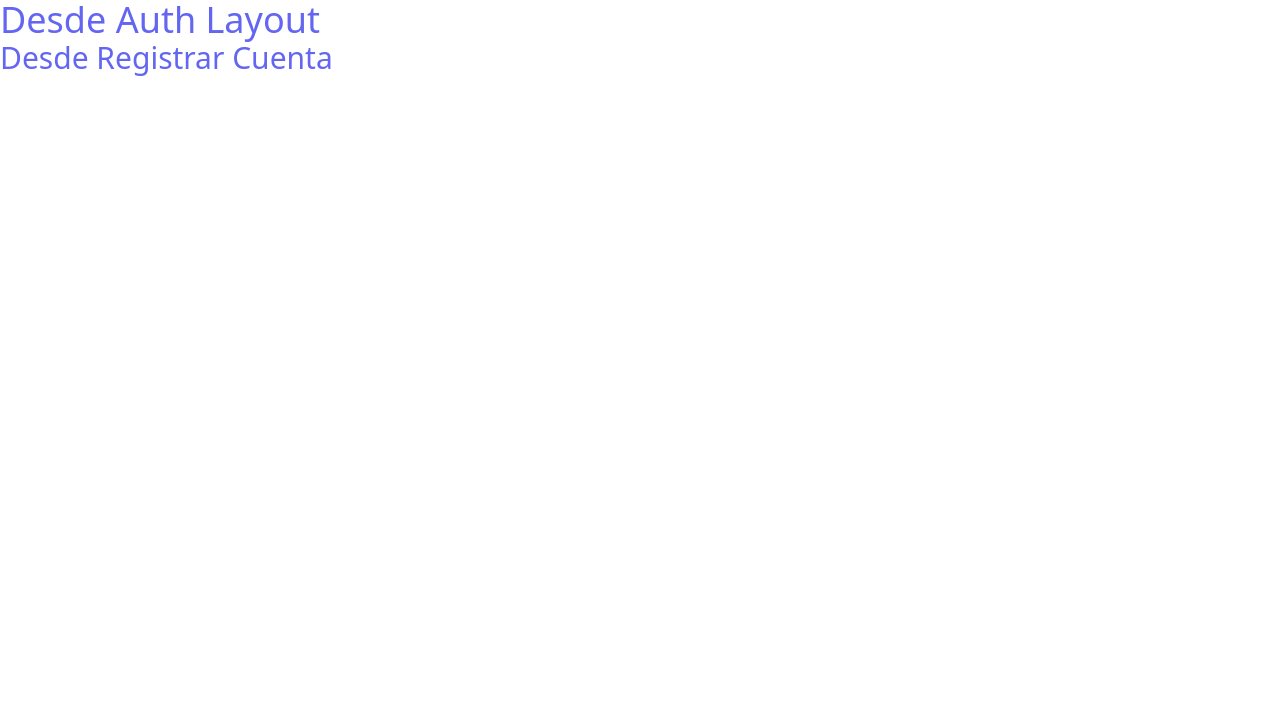
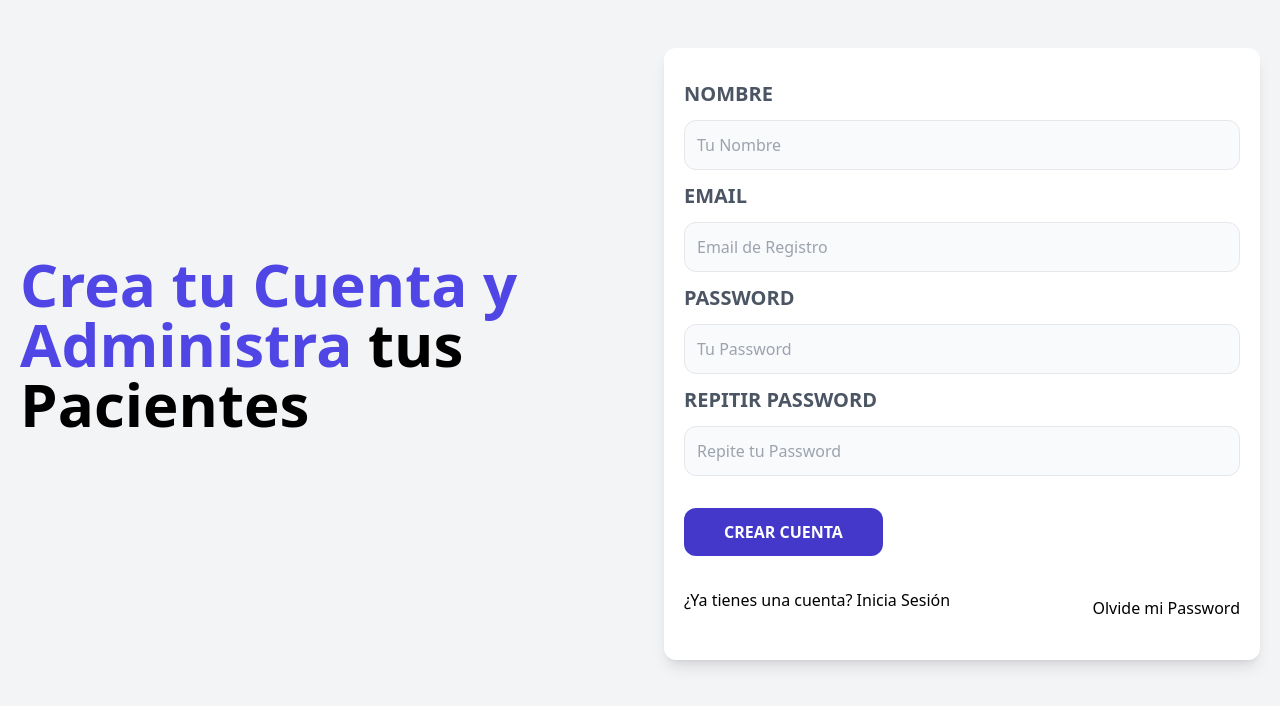
Before and after one commit to LangerTwo/FullStack-JS-Veterinarios, a React (Vite) app in the folder frontend/: page /registrar in a window 1280 px wide. Shown: the top 706 px of the page. Built offline with nearby package versions, Linux system fonts and the light colour scheme.

Commit message:
diseño del frontend hecho - voy a unir back

```diff
--- a/frontend/index.html
+++ b/frontend/index.html
@@ -6,7 +6,7 @@
     <meta name="viewport" content="width=device-width, initial-scale=1.0" />
     <title>APV - Administrador de Pacientes de Veterinaria</title>
   </head>
-  <body>
+  <body class="bg-gray-100 min-h-screen">
     <div id="root"></div>
     <script type="module" src="/src/main.jsx"></script>
   </body>
--- a/frontend/src/layout/AuthLayout.jsx
+++ b/frontend/src/layout/AuthLayout.jsx
@@ -4,8 +4,9 @@
 const AuthLayout = () => {
     return (
         <>
-            <h1 className="text-4xl text-extrabold text-indigo-500">Desde Auth Layout</h1>
-            <Outlet />
+            <main className="container mx-auto md:grid md:grid-cols-2 mt-2 gap-12 p-5 items-center">
+                <Outlet />
+            </main>
         </>
     )
 };
--- a/frontend/src/paginas/Login.jsx
+++ b/frontend/src/paginas/Login.jsx
@@ -1,9 +1,41 @@
-// import React from 'react'
+import { Link } from "react-router-dom"
 
 const login = () => {
   return (
     <>
-      <h2 className="text-3xl text-extrabold text-indigo-500">Login</h2>
+      <div>
+        <h1 className="text-indigo-600 font-black text-6xl">Incia Sesión y Administra tus <span className="text-black">Pacientes </span></h1>
+      </div>
+
+      <div className="mt-20 md:mt-5 shadow-lg px-5 py-10 rounded-xl bg-white">
+        <form action="">
+          <div className="my-3">
+            <label className="uppercase text-gray-600 block text-xl font-bold">
+              Email
+            </label>
+            <input type="email" placeholder="Email de Registro" className="border w-full p-3 mt-3 bg-gray-50 rounded-xl"/>
+          </div>
+
+          <div className="my-3">
+            <label className="uppercase text-gray-600 block text-xl font-bold">
+              Password
+            </label>
+            <input type="password" placeholder="Password de Registro" className="border w-full p-3 mt-3 bg-gray-50 rounded-xl"/>
+          </div>
+
+          <input type="submit" value="Iniciar Sesión" className="bg-indigo-700 w-full py-3 px-10 rounded-xl text-white uppercase font-bold mt-5 hover:cursor-pointer md:w-auto" />
+        </form>
+
+        <nav className="mt-10 lg:flex lg:justify-between">
+          <Link to="/registrar" className="block text-center my-5 teext-gray-500">
+            ¿No tienes una cuenta? Regístrate
+          </Link>
+          <Link to="/olvide-password" className="block text-center my-5 teext-gray-500">
+            Olvide mi Password
+          </Link>
+        </nav>
+      </div>
+
     </>
   )
 }
--- a/frontend/src/paginas/OlvidePassword.jsx
+++ b/frontend/src/paginas/OlvidePassword.jsx
@@ -1,9 +1,36 @@
-// import React from 'react'
+import { Link } from "react-router-dom"
 
 const OlvidePassword = () => {
   return (
     <>
-      <h2 className="text-3xl text-extrabold text-indigo-500">Desde Olvide Password</h2>
+      <div>
+        <h1 className="text-indigo-600 font-black text-6xl">
+          Recura tu Acceso t no Pierdas <span className="text-black">tus Pacientes </span>
+        </h1>
+      </div>
+
+      <div className="mt-20 md:mt-5 shadow-lg px-5 py-5 rounded-xl bg-white">
+          <form action="">
+            <div className="my-3">
+                <label className="uppercase text-gray-600 block text-xl font-bold">
+                  Email
+                </label>
+                <input type="email" placeholder="Email de Registro" className="border w-full p-3 mt-3 bg-gray-50 rounded-xl"/>
+            </div>
+
+            <input type="submit" value="Enviar Instrucciones" className="bg-indigo-700 w-full py-3 px-10 rounded-xl text-white uppercase font-bold mt-5 hover:cursor-pointer md:w-auto" />
+          </form>
+
+          <nav className="mt-5 lg:flex lg:justify-between">
+            <Link to="/" className="block text-center my-3 teext-gray-500">
+              ¿Ya tienes una cuenta? Inicia Sesión
+            </Link>
+            <Link to="/registrar" className="block text-center my-5 teext-gray-500">
+             ¿No tienes una cuenta? Regístrate
+            </Link>
+          </nav>
+        </div>
+
     </>
   )
 }
--- a/frontend/src/paginas/Registrar.jsx
+++ b/frontend/src/paginas/Registrar.jsx
@@ -1,9 +1,55 @@
-// import React from 'react'
+import { Link } from "react-router-dom"
 
 const Registrar = () => {
     return (
       <>
-        <h2 className="text-3xl text-extrabold text-indigo-500">Desde Registrar Cuenta</h2>
+        <div>
+          <h1 className="text-indigo-600 font-black text-6xl">Crea tu Cuenta y Administra<span className="text-black"> tus Pacientes </span></h1>
+        </div>
+
+        <div className="mt-20 md:mt-5 shadow-lg px-5 py-5 rounded-xl bg-white">
+          <form action="">
+
+              <div className="my-3">
+                  <label className="uppercase text-gray-600 block text-xl font-bold">
+                    Nombre
+                  </label>
+                  <input type="text" placeholder="Tu Nombre" className="border w-full p-3 mt-3 bg-gray-50 rounded-xl"/>
+              </div>
+
+              <div className="my-3">
+                <label className="uppercase text-gray-600 block text-xl font-bold">
+                  Email
+                </label>
+                <input type="email" placeholder="Email de Registro" className="border w-full p-3 mt-3 bg-gray-50 rounded-xl"/>
+              </div>
+
+              <div className="my-3">
+                <label className="uppercase text-gray-600 block text-xl font-bold">
+                  Password
+                </label>
+                <input type="password" placeholder="Tu Password" className="border w-full p-3 mt-3 bg-gray-50 rounded-xl"/>
+              </div>
+
+              <div className="my-3">
+                <label className="uppercase text-gray-600 block text-xl font-bold">
+                  Repitir Password
+                </label>
+                <input type="password" placeholder="Repite tu Password" className="border w-full p-3 mt-3 bg-gray-50 rounded-xl"/>
+              </div>
+
+              <input type="submit" value="Crear Cuenta" className="bg-indigo-700 w-full py-3 px-10 rounded-xl text-white uppercase font-bold mt-5 hover:cursor-pointer md:w-auto" />
+          </form>
+
+          <nav className="mt-5 lg:flex lg:justify-between">
+            <Link to="/" className="block text-center my-3 teext-gray-500">
+              ¿Ya tienes una cuenta? Inicia Sesión
+            </Link>
+            <Link to="/olvide-password" className="block text-center my-5 teext-gray-500">
+              Olvide mi Password
+            </Link>
+          </nav>
+         </div>
       </>
     )
   }
```
